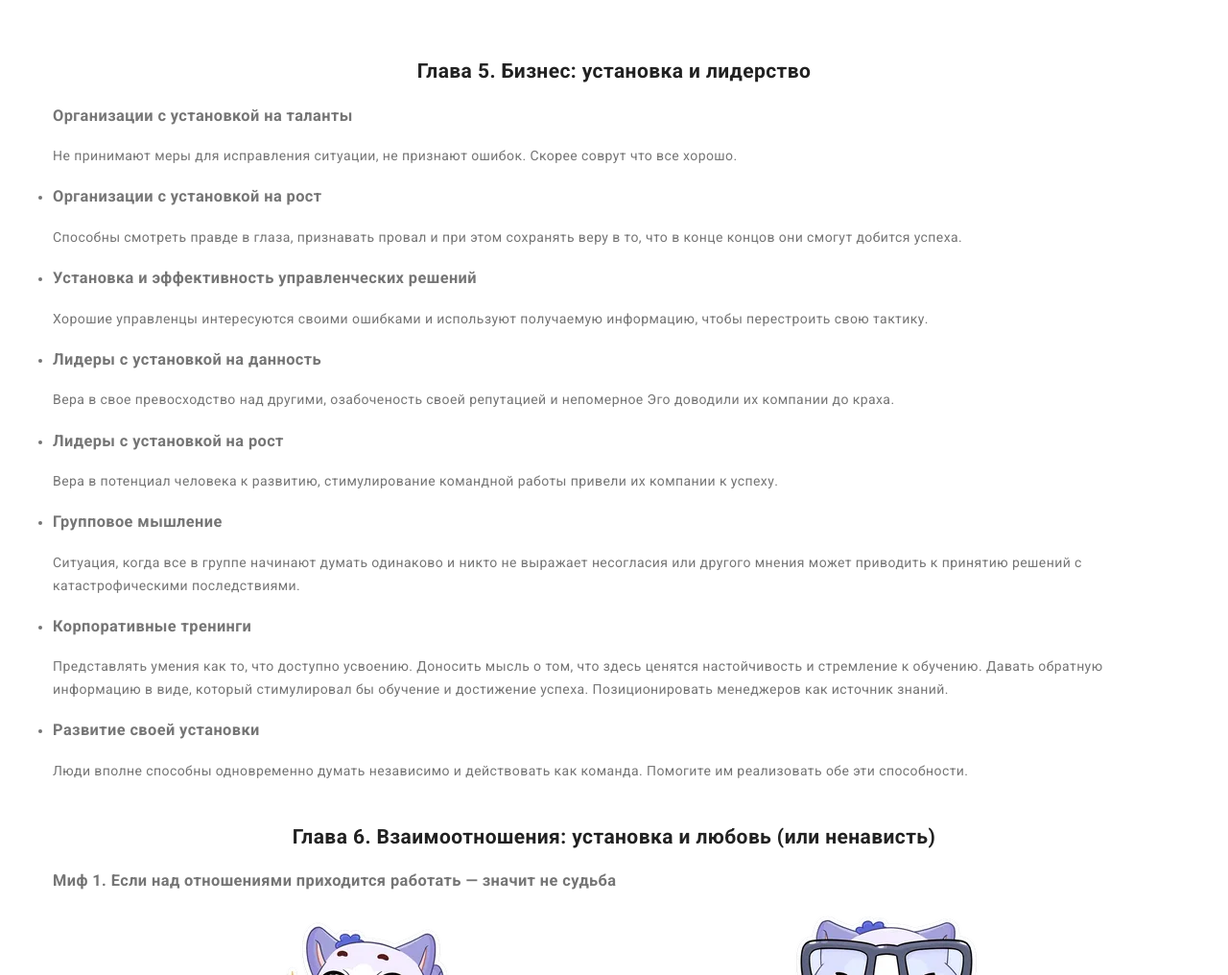
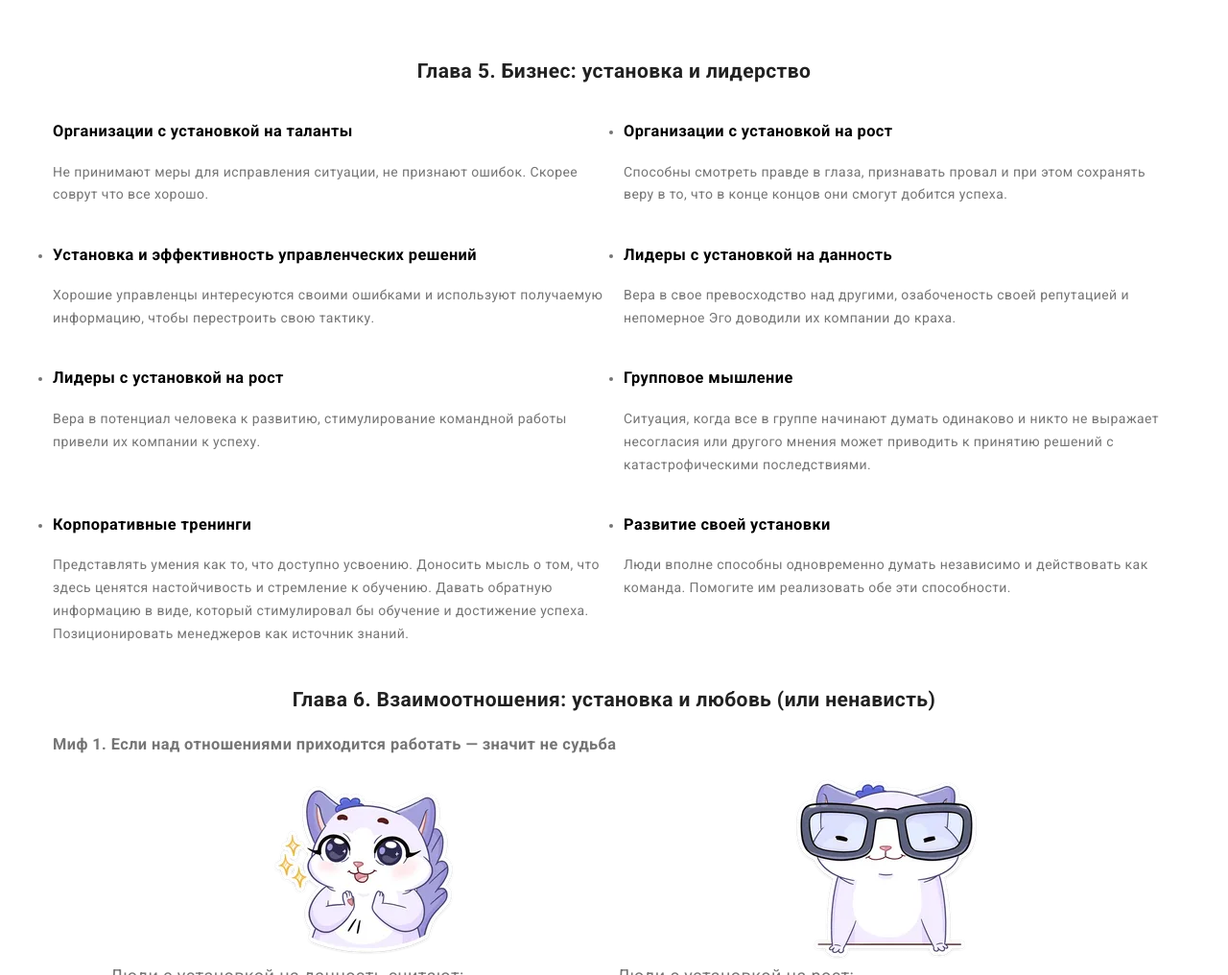
Before and after one commit to PavloLevchenko/Mindset-Insights-PROTeamIT, a plain HTML site: page index.html in a window 1280 px wide. Shown: the part 3547-4563 px from the top of the page at 96% size. Drawn offline with nearby package versions, Linux system fonts and the light colour scheme.

Commit message:
Додано чуть стилів для 5 глави

```diff
--- a/css/styles.css
+++ b/css/styles.css
@@ -237,6 +237,18 @@ p {
   margin-right: auto;
 }
 
+/* Chapter 5 */
+
+.grid {
+  display: grid;
+  grid-template-columns: repeat(2, 1fr);
+  grid-gap: 20px;
+}
+
+.grid h3 {
+	color: var(--primary-black-color);
+}
+
 /* Footer */
 
 .footer {
--- a/index.html
+++ b/index.html
@@ -232,7 +232,7 @@
       <section id="chapter5"  class="section">
         <div class="container">
           <h2 class="section-title">Глава 5. Бизнес: установка и лидерство</h2>
-          <ul class="section-content-list">
+          <ul class="section-content-list grid">
             <li class="section-content-item">
               <h3>Организации с установкой на таланты</h3>
               <p>
```
